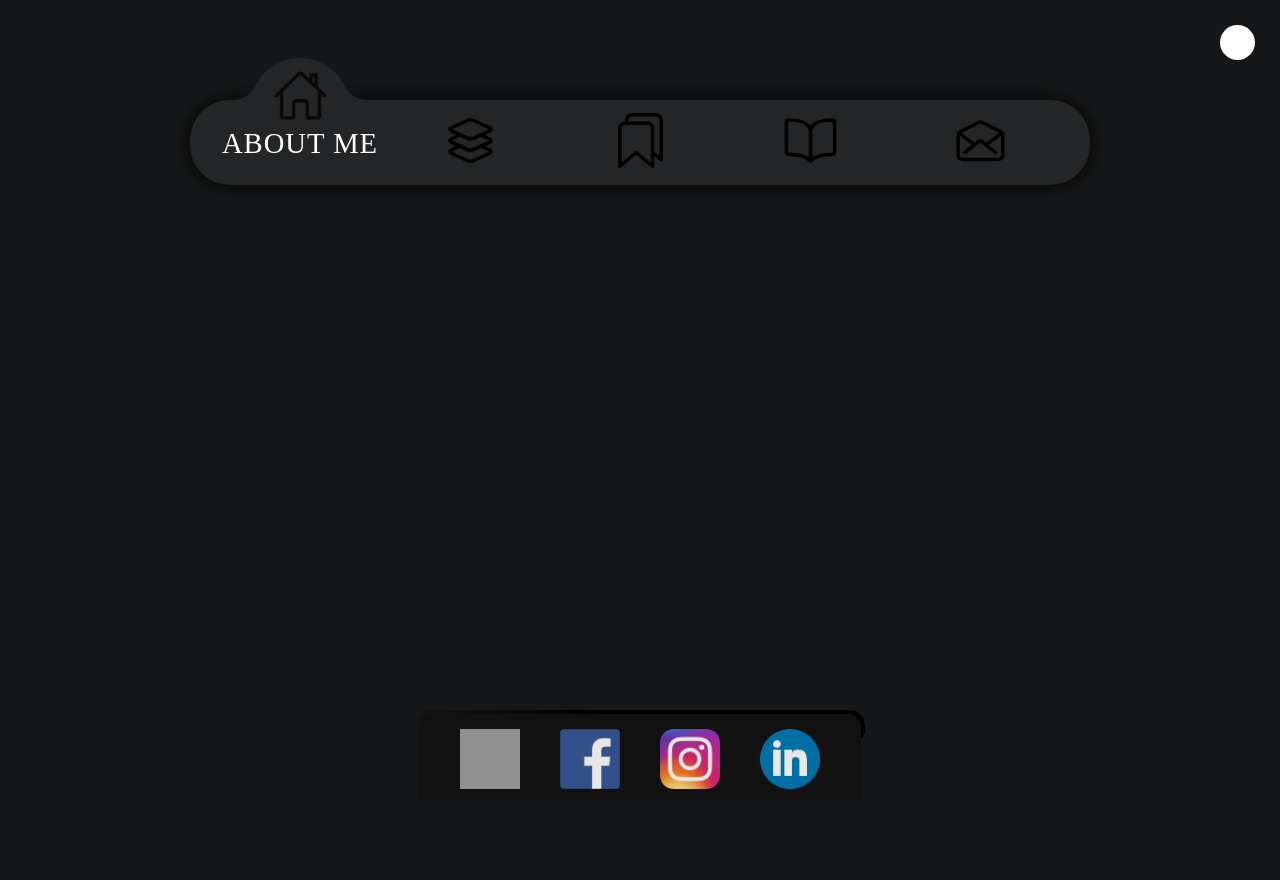
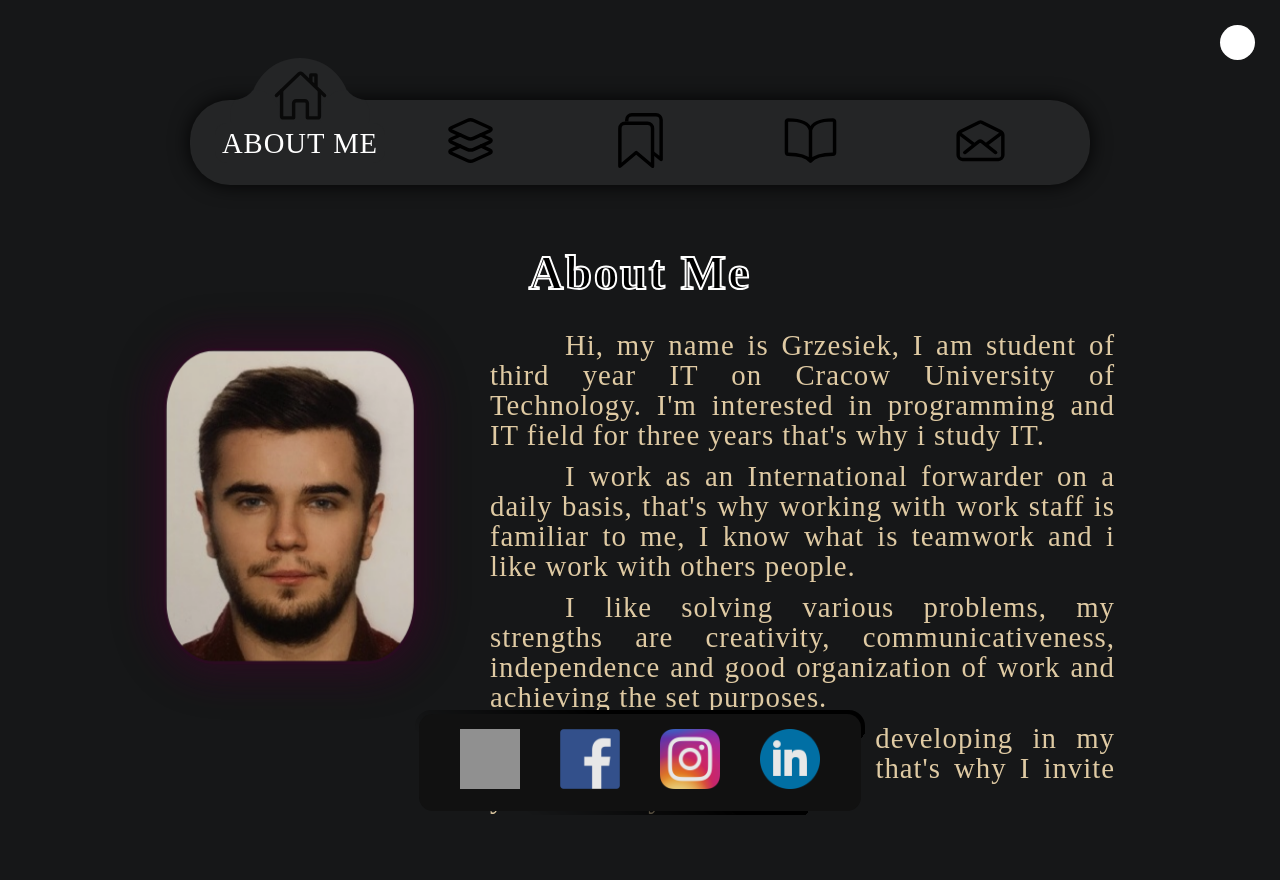
Before and after one commit to grzesiek999/MyWeb, a PHP site: page / in a window 1280 px wide. Before the commit the page ends 789 px from the top, so only its background shows below. Run offline with PHP 8.4, Linux system fonts and the light colour scheme; grey boxes are pictures that could not be loaded.

Commit message:
about me make

```diff
--- a/index.php
+++ b/index.php
@@ -12,6 +12,7 @@
     <link rel="stylesheet" type="text/css" href="./public/css_sheets/Desktop/Animations.css">
     <link rel="stylesheet" type="text/css" href="./public/css_sheets/Desktop/header.css">
     <link rel="stylesheet" type="text/css" href="./public/css_sheets/Desktop/Footer.css">
+    <link rel="stylesheet" type="text/css" href="./public/css_sheets/Desktop/aboutMe.css">
 
 
     <script async src="./public/scripts/nav.js"></script>
@@ -21,8 +22,11 @@
 <body>
     <? include("./public/views/header.html") ?>
 
+    <main>
 
+        <? include("./public/views/aboutMe.html") ?>
 
+    </main>
 
     <? include("./public/views/footer.html") ?>
 </body>
--- a/public/css_sheets/Desktop/Animations.css
+++ b/public/css_sheets/Desktop/Animations.css
@@ -8,3 +8,21 @@
         transform: rotate(360deg);
     }
 }
+
+@keyframes photo-animation{
+    0% {
+        opacity: 0.85;
+        transform: scale(1.05);
+        top: 0;
+    }
+    50% {
+        opacity: 0.75;
+        transform: scale(1);
+        top: 30px;
+    }
+    100% {
+        opacity: 0.85;
+        transform: scale(1.05);
+        top: 0;
+    }
+}
--- /dev/null
+++ b/public/css_sheets/Desktop/aboutMe.css
@@ -0,0 +1,55 @@
+.aboutMe-content {
+    min-width: 100%;
+    display: flex;
+    justify-content: center;
+}
+
+.aboutMe-container {
+    margin-top: 60px;
+    width: 1000px;
+    display: flex;
+    flex-direction: column;
+}
+
+.context-div-container {
+    display: flex;
+    flex-direction: row;
+    margin-top: 30px;
+}
+
+.photo-div-container {
+    width: 300px;
+    height: 525px;
+    padding-top: 25px;
+    display: flex;
+    justify-content: center;
+}
+
+.photo-div-container img {
+    width: 236px;
+    height: 296px;
+    border-radius: 20%;
+    animation: photo-animation 3.5s infinite;
+    -webkit-box-shadow: 0px 0px 40px 10px var(--shadow-color-2-darkomotive);
+    -moz-box-shadow: 0px 0px 40px 10px var(--shadow-color-2-darkomotive);
+    box-shadow: 0px 0px 40px 10px var(--shadow-color-2-darkomotive);
+    border: 3px solid var(--shadow-color-2-darkomotive);
+}
+
+.text-div-container {
+    margin-left: 50px;
+    width: 625px;
+    padding-right: 25px;
+}
+
+.text-div-container p {
+    opacity: 0.9;
+    text-indent: 75px;
+    line-height: 30px;
+    margin-bottom: 11px;
+    text-align: justify;
+    font-family: 'Times New Roman', serif;
+    font-size: 1.8rem;
+    letter-spacing: 1px;
+    color: var(--text-color-3-darkmotive);
+}
--- a/public/css_sheets/Main.css
+++ b/public/css_sheets/Main.css
@@ -1,12 +1,15 @@
 :root{
     --darkmotive: #111111;
-    --text-color-1-darkmotive: #ffffff;
+    --text-color-1-darkmotive: #FFFFFF;
+    --text-color-2-darkmotive: #000000;
+    --text-color-3-darkmotive: wheat;
     --icon-color-drakmotive: #f8f8ff;
     --icon-color-active-drakmotive: #000000;
     --body-background-color-darkmotive: rgb(22, 23, 24);
     --nav-background-color-darkmotive: #242526;
     --footer-background-color-darkmotive: #111111;
     --shadow-color-1-darkmotive: hsla(0, 0%, 0%, 0.9);
+    --shadow-color-2-darkomotive: #300a24;
     --border-liner-color-1-darkmotive: #000000;
 
     --whitemotive: #FFFFFF;
@@ -26,3 +29,13 @@ body {
 body::-webkit-scrollbar{
     display: none;
 }
+
+h2 {
+    min-width: 100%;
+    color: var(--text-color-2-darkmotive);
+    text-align: center;
+    font-family: 'Times New Roman', serif;
+    font-size: 3rem;
+    letter-spacing: 2px;
+    -webkit-text-stroke: 2px var(--text-color-1-darkmotive);
+}
--- /dev/null
+++ b/public/views/aboutMe.html
@@ -0,0 +1,14 @@
+<div class="aboutMe-content">
+    <div class="aboutMe-container">
+        <h2>About Me</h2>
+        <div class="context-div-container">
+            <div class="photo-div-container"><img src="/public/images/photos/zdjecie.jpg" alt="zdjecie error load"></div>
+            <div class="text-div-container">
+                <p>Hi, my name is Grzesiek, I am student of third year IT on Cracow University of Technology. I'm interested in programming and IT field for three years that's why i study IT.</p>
+                <p>I work as an International forwarder on a daily basis, that's why working with work staff is familiar to me, I know what is teamwork and i like work with others people.</p>
+                <p>I like solving various problems, my strengths are creativity, communicativeness, independence and good organization of work and achieving the set purposes.</p>
+                <p>I would like to start developing in my target profession in IT field, that's why I invite you to see my web portfolio.</p>
+            </div>
+        </div>
+    </div>
+</div>
--- a/public/views/header.html
+++ b/public/views/header.html
@@ -16,14 +16,14 @@
                 <li id="expercience" class="list">
                     <div>
                     <img src="/public/images/icons/layers-outline.svg">
-                    <span class="text">EXPERIENCE</span>
+                    <span class="text">SKILLS</span>
                     </div>
                 </li>
 
                 <li id="skills" class="list">
                     <div>
                     <img src="/public/images/icons/bookmarks-outline.svg">
-                    <span class="text">SKILLS</span>
+                    <span class="text">OFFER</span>
                     </div>
                 </li>
 
```
Also changed, not shown: public/images/photos/zdjecie.jpg (added).
